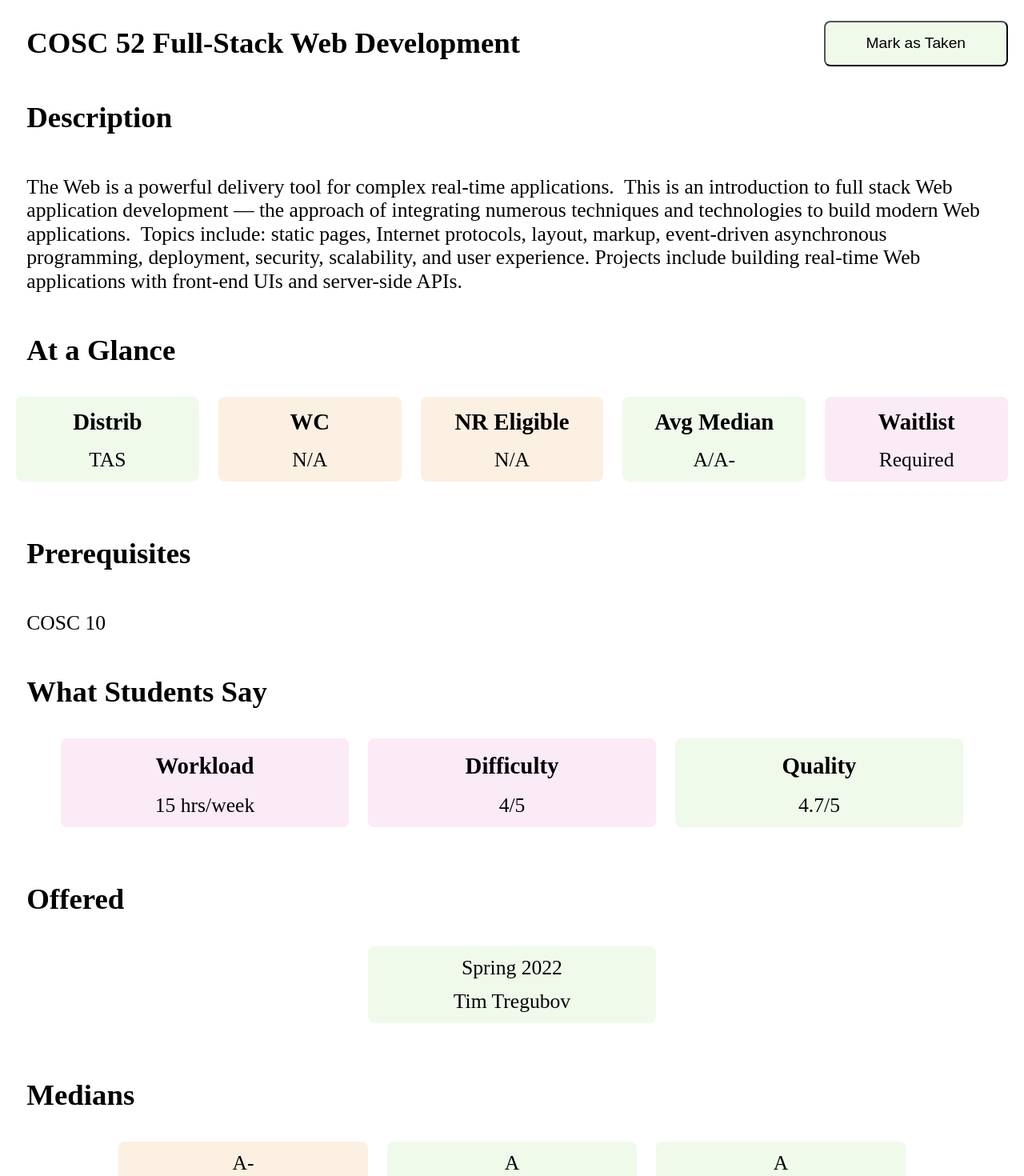
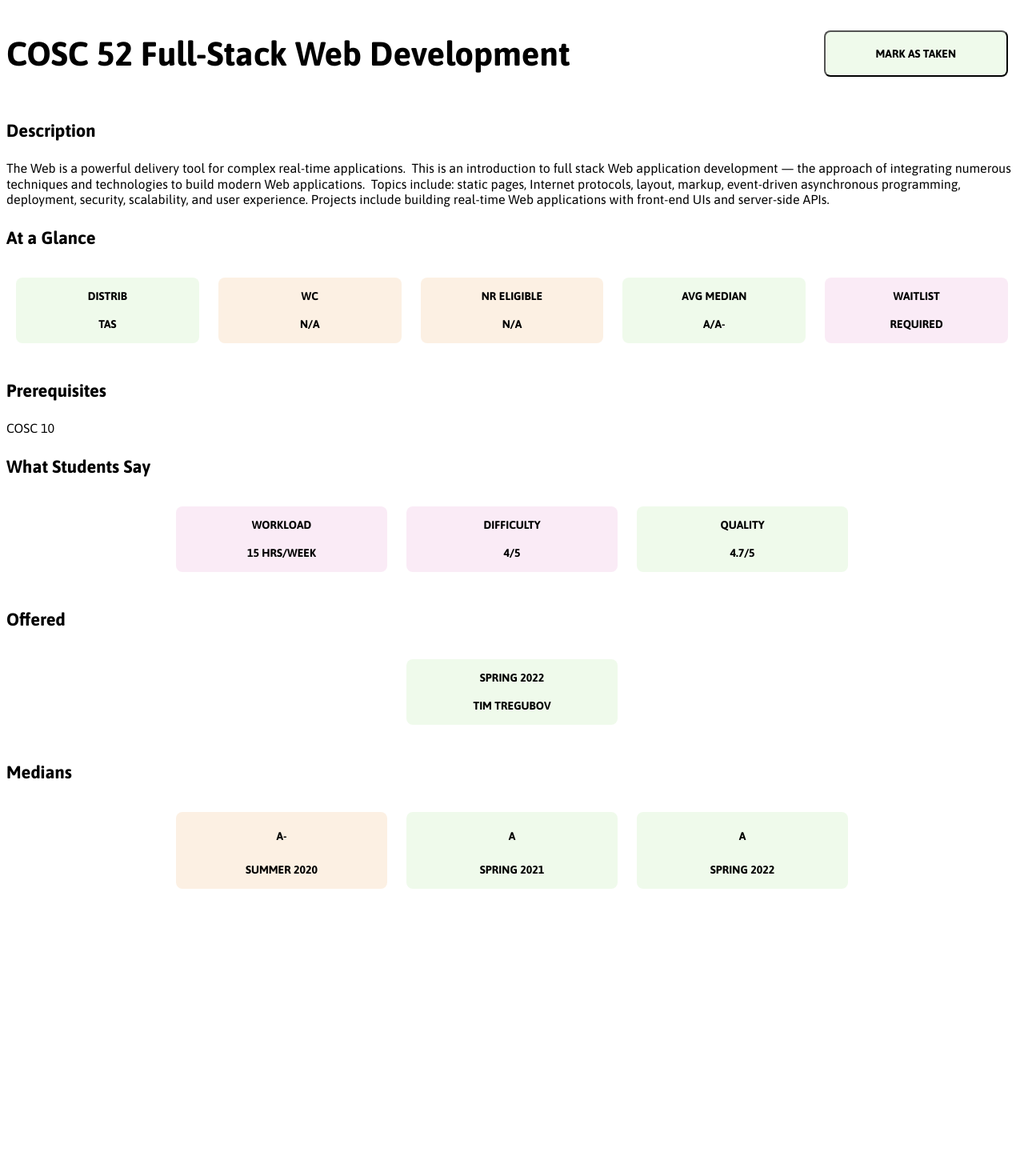
Before and after one commit to dartmouth-cs98/classy-fe, a Next.js app: page /courseinfo in a window 1280 px wide. Shown: the top 1470 px of the page at 80% size. After the commit the page ends 1155 px from the top, so only its background shows below. Built offline with nearby package versions, Linux system fonts and the light colour scheme.

Commit message:
update courseinfo typography

```diff
--- a/components/CourseInfoTitle.js
+++ b/components/CourseInfoTitle.js
@@ -2,8 +2,10 @@
 /* eslint-disable react/jsx-filename-extension */
 import React, { useState } from 'react';
 import getColor from '../data/colorscheme';
-import styles from '../styles/Home.module.css';
 import stylesCI from '../styles/CourseInfo.module.css';
+import {
+  H2, TextLabel,
+} from './ui/typography';
 
 function CourseInfoTitle(props) {
   const { course } = props;
@@ -15,15 +17,15 @@ function CourseInfoTitle(props) {
 
   return (
     <div className={stylesCI.ciTitle}>
-      <h1 className={styles.title}>
+      <H2>
         {course.course_code.course_dept}
         {' '}
         {course.course_code.course_number}
         {' '}
         {course.course_title}
-      </h1>
+      </H2>
       <button type="button" className={stylesCI.ciButton} style={{ background: getColor('cititle', taken) }} onClick={onTakenClick}>
-        {taken ? 'Mark as Not Taken' : 'Mark as Taken'}
+        <TextLabel>{taken ? 'Mark as Not Taken' : 'Mark as Taken'}</TextLabel>
       </button>
     </div>
   );
--- a/components/MedianTile.js
+++ b/components/MedianTile.js
@@ -3,6 +3,9 @@
 import React from 'react';
 import getColor from '../data/colorscheme';
 import stylesCI from '../styles/CourseInfo.module.css';
+import {
+  TextLabel,
+} from './ui/typography';
 
 function MedianTile(props) {
   const { term, median } = props;
@@ -16,11 +19,13 @@ function MedianTile(props) {
   const termString = terms[term[2]];
   return (
     <div className={stylesCI.medianTile} style={{ background: getColor('median', median) }}>
-      <div className={stylesCI.tileText}>{median}</div>
+      <div className={stylesCI.tileText}><TextLabel>{median}</TextLabel></div>
       <div className={stylesCI.tileText}>
-        {termString}
-        {' '}
-        {year}
+        <TextLabel>
+          {termString}
+          {' '}
+          {year}
+        </TextLabel>
       </div>
     </div>
   );
--- a/components/OfferedTile.js
+++ b/components/OfferedTile.js
@@ -3,13 +3,16 @@
 import React from 'react';
 import getColor from '../data/colorscheme';
 import stylesCI from '../styles/CourseInfo.module.css';
+import {
+  TextLabel,
+} from './ui/typography';
 
 function OfferedTile(props) {
   const { term, instructors } = props;
   return (
     <div className={stylesCI.tile} style={{ background: getColor('term', term) }}>
-      <div className={stylesCI.tileText}>{term}</div>
-      <div className={stylesCI.tileText}>{instructors}</div>
+      <TextLabel>{term}</TextLabel>
+      <TextLabel>{instructors}</TextLabel>
     </div>
   );
 }
--- a/components/Tile.js
+++ b/components/Tile.js
@@ -3,6 +3,9 @@
 import React from 'react';
 import getColor from '../data/colorscheme';
 import stylesCI from '../styles/CourseInfo.module.css';
+import {
+  TextLabel,
+} from './ui/typography';
 
 function extraText(type) {
   if (type === 'Workload') {
@@ -21,11 +24,11 @@ function CourseInfoTile(props) {
   const { title, val } = props;
   return (
     <div className={stylesCI.tile} style={{ background: getColor(title, val) }}>
-      <div className={stylesCI.subtitle}>{title}</div>
-      <div className={stylesCI.tileText}>
+      <TextLabel>{title}</TextLabel>
+      <TextLabel>
         {val}
         {extraText(title)}
-      </div>
+      </TextLabel>
     </div>
   );
 }
--- a/pages/courseinfo/index.js
+++ b/pages/courseinfo/index.js
@@ -2,7 +2,6 @@
 /* eslint-disable react/react-in-jsx-scope */
 import Head from 'next/head';
 import styles from '../../styles/Home.module.css';
-import stylesCI from '../../styles/CourseInfo.module.css';
 
 import CourseData from '../../data/data';
 import Glance from '../../components/Glance';
@@ -10,6 +9,11 @@ import CourseInfoTitle from '../../components/CourseInfoTitle';
 import Offered from '../../components/Offered';
 import Medians, { convertMedian } from '../../components/Medians';
 import StudentsSay from '../../components/StudentsSay';
+// import SideNavbar from '../../components/SideNavbar';
+
+import {
+  H3, B1,
+} from '../../components/ui/typography';
 
 export default function CourseInfo() {
   const data = CourseData();
@@ -22,12 +26,13 @@ export default function CourseInfo() {
         <link rel="icon" href="/favicon.ico" />
       </Head>
 
+      {/* <SideNavbar /> */}
       <CourseInfoTitle course={currentCourse} />
 
-      <h2 className={styles.title}>Description</h2>
-      <div className={stylesCI.description}>{currentCourse.description}</div>
+      <H3>Description</H3>
+      <B1>{currentCourse.description}</B1>
 
-      <h2 className={styles.title}>At a Glance</h2>
+      <H3>At a Glance</H3>
       <Glance
         distribs={currentCourse.distribs}
         wc={currentCourse.wc}
@@ -35,20 +40,20 @@ export default function CourseInfo() {
         waitlist={currentCourse.waitlist}
       />
 
-      <h2 className={styles.title}>Prerequisites</h2>
-      <div className={stylesCI.description}>{currentCourse.prereqs.length > 0 ? currentCourse.prereqs : 'None'}</div>
+      <H3>Prerequisites</H3>
+      <B1>{currentCourse.prereqs.length > 0 ? currentCourse.prereqs : 'None'}</B1>
 
-      <h2 className={styles.title}>What Students Say</h2>
+      <H3>What Students Say</H3>
       <StudentsSay
         workload={currentCourse.workload}
         difficulty={currentCourse.difficulty}
         quality={currentCourse.quality}
       />
 
-      <h2 className={styles.title}>Offered</h2>
+      <H3>Offered</H3>
       <Offered course={currentCourse} />
 
-      <h2 className={styles.title}>Medians</h2>
+      <H3>Medians</H3>
       <Medians medians={currentCourse.medians} />
       {/* <h2 className={styles.title}>Reviews</h2> */}
     </div>
--- a/styles/CourseInfo.module.css
+++ b/styles/CourseInfo.module.css
@@ -23,7 +23,7 @@
     padding: 12px 36px;
     margin: 12px;
     gap: 12px;
-    width: 18em;
+    width: 12em;
     border-radius: 8px;
     justify-content: center;
     color: black;
@@ -35,7 +35,7 @@
     padding: 12px 36px;
     margin: 12px;
     gap: 12px;
-    width: 15em;
+    width: 12em;
     border-radius: 8px;
     justify-content: center;
     color: black;
```
